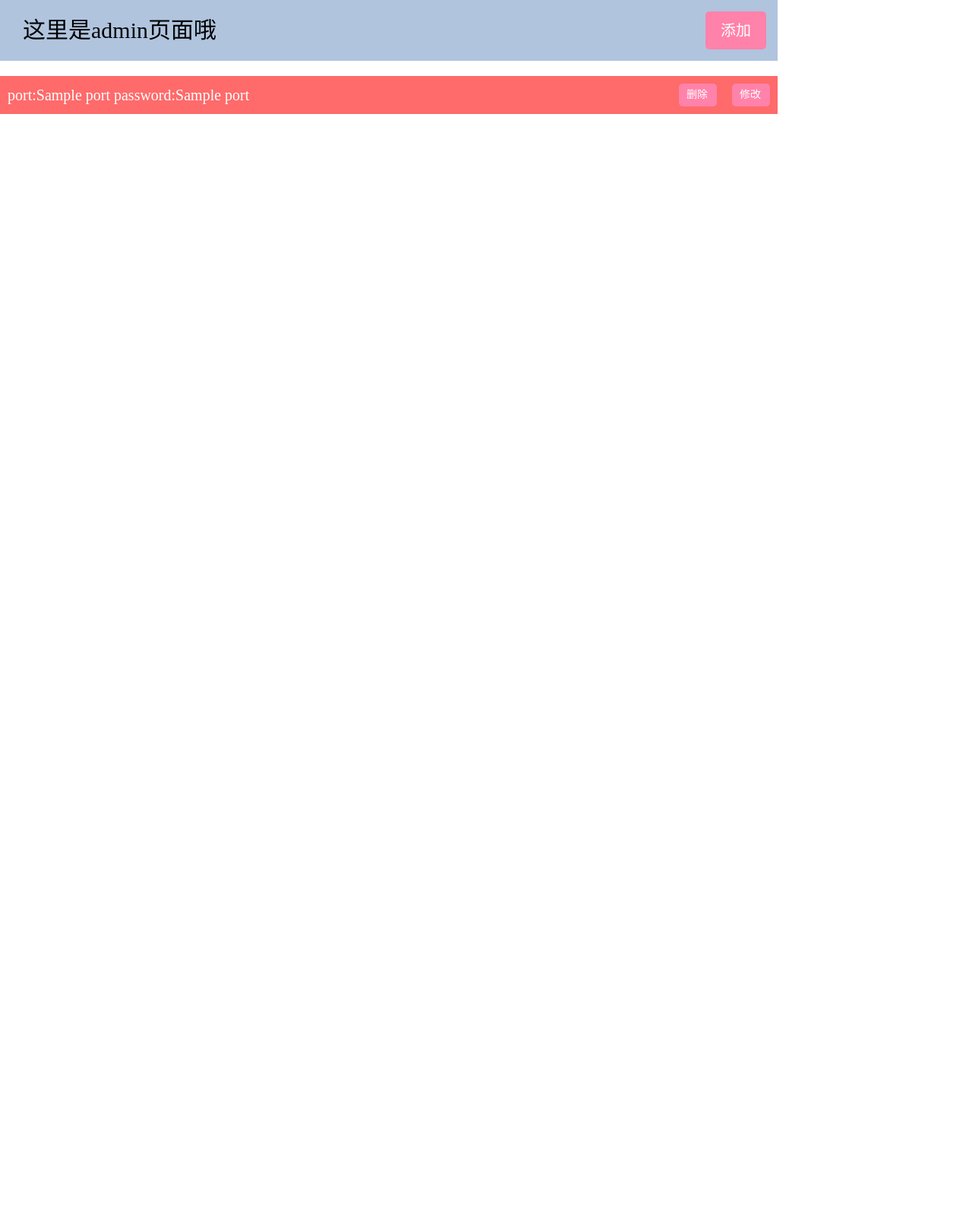
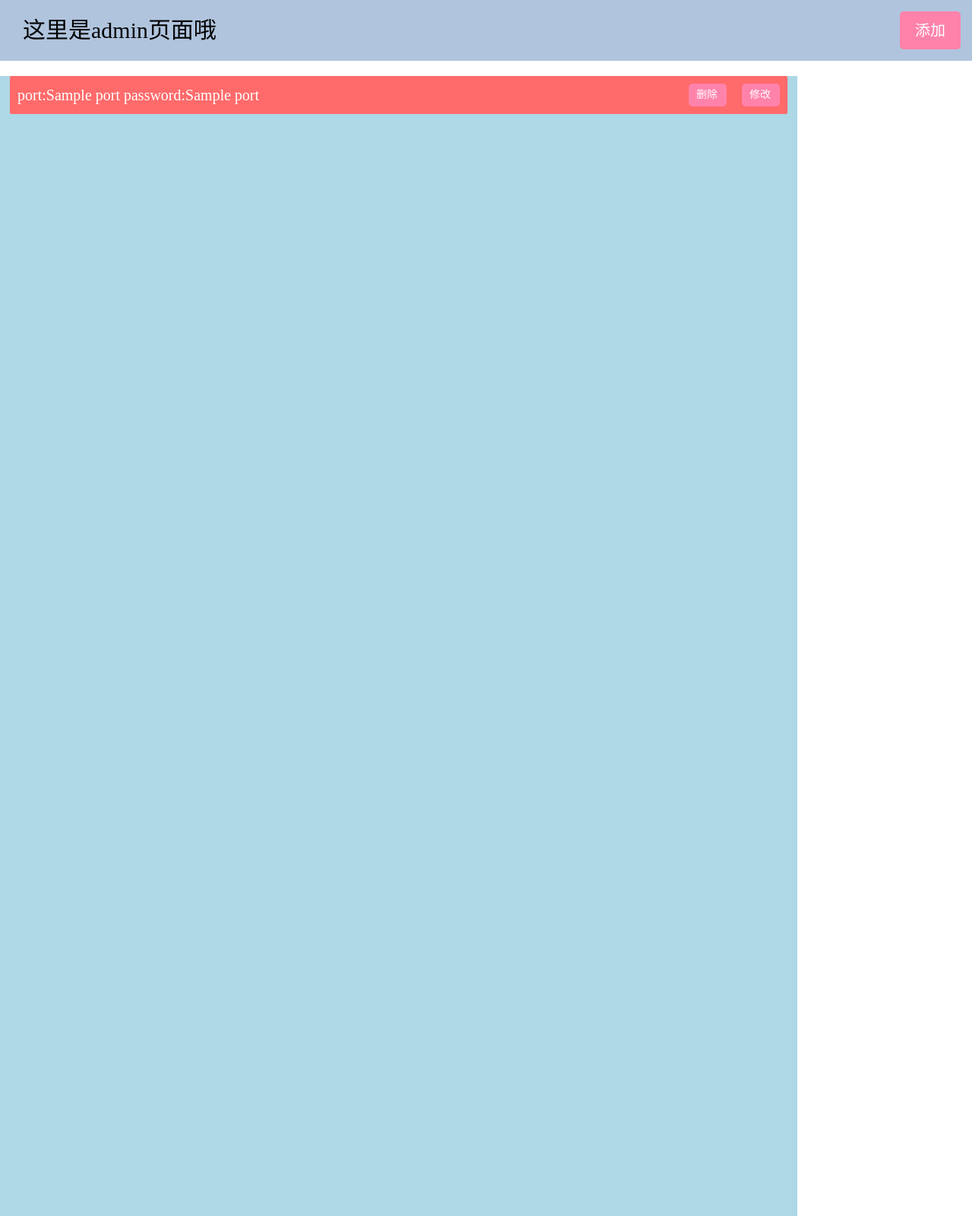
Before and after one commit to yoopoi/ss-DP, a Flask app: template templates/admin.html in a window 1280 px wide. Shown: the whole page at 76% size. Before the commit the page ends 150 px from the top, so only its background shows below. Run offline with Flask 2, Linux system fonts and the light colour scheme; the template is opened without the code that fills it: most values are stand-ins (such as "Sample title", 1, 10 or a date in 2020).

Commit message:
添加了admin页面

```diff
--- a/templates/admin.html
+++ b/templates/admin.html
@@ -17,7 +17,13 @@
         font-size:30px;
         text-indent:30px;
         margin-bottom:20px;
-        max-width:1024px;
+      }
+      .table{
+        position:relative;
+        width:100%;
+        height:1500px;
+        background-color:#ADD8E6;
+        max-width:1050px;
       }
       .box{
         position:relative;
@@ -28,8 +34,10 @@
         line-height:50px;
         font-size:20px;
         text-indent:10px;
-        margin-bottom:2px;
+        margin-top:2px;
+        margin-left:13px;
         max-width:1024px;
+        border-radius:2px;
       }
       .button{
         position:relative;
@@ -69,8 +77,11 @@
   </head>
   <body>
   <div class="nav">这里是admin页面哦 <div class="nav-button">添加</div></div>
-{% for port in users %}
-<div class="box">port:{{port}} password:{{ users[port] }}<div class="button">修改</div><div class="button">删除</div></div>
-  {% endfor %}
+  <div class="table">
+    {% for port in users %}
+    <div class="box">port:{{port}} password:{{ users[port] }}<div class="button">修改</div><div class="button">删除</div></div>
+      {% endfor %}
+  </div>
+
   </body>
 </html>
```
